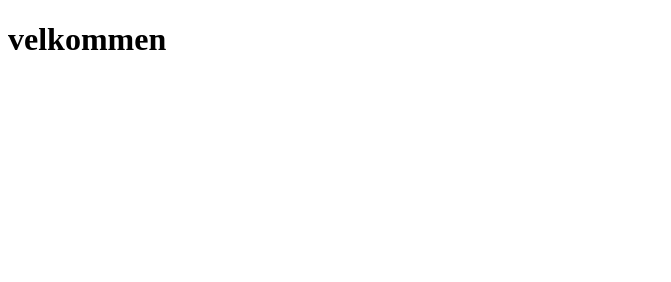
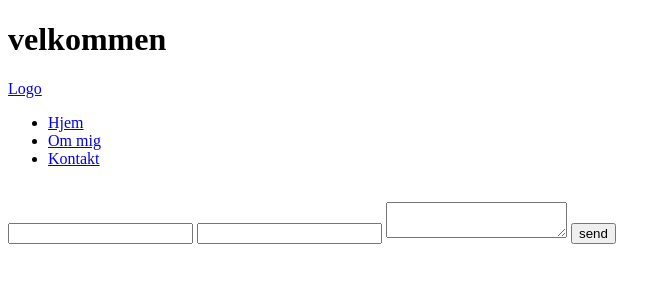
Before and after one commit to Magnuzi/portfolio, a plain HTML site: page index.html in a window 1280 px wide. Shown: the whole page, without its empty margins (0-671 px from the left). Drawn offline with Linux system fonts and the light colour scheme.

Commit message:
Update index.html

```diff
--- a/index.html
+++ b/index.html
@@ -9,4 +9,21 @@
 
 </body>
 <h1>velkommen</h1>
+ <div class="top">
+    <div class="logo"><a href="#">Logo</a></div>
+    <ul class="menu">
+        <li><a href="#">Hjem</a></li>
+        <li><a href="#">Om mig</a></li>
+        <li><a href="#">Kontakt</a></li>
+    </ul>
+ </div>
+ <div class="images">
+    <img src="" alt=""><img src="" alt=""><img src="" alt="">
+ </div>
+ <div class="contact">
+<input type="text" name="" id="">
+<input type="email" name="" id="">
+<textarea name="" id=""></textarea>
+<input type="button" value="send">
+ </div>
 </html>
```
